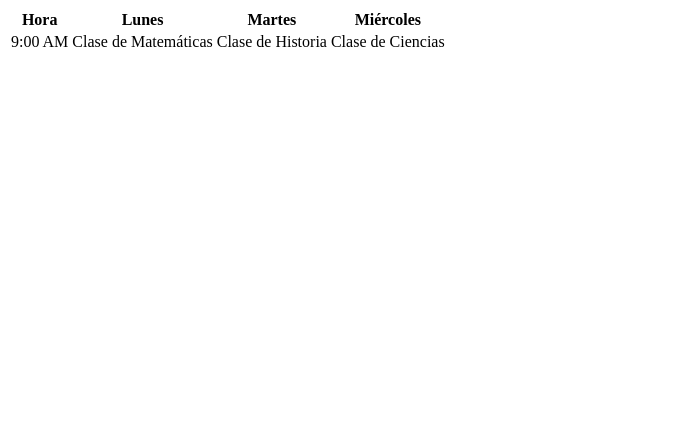
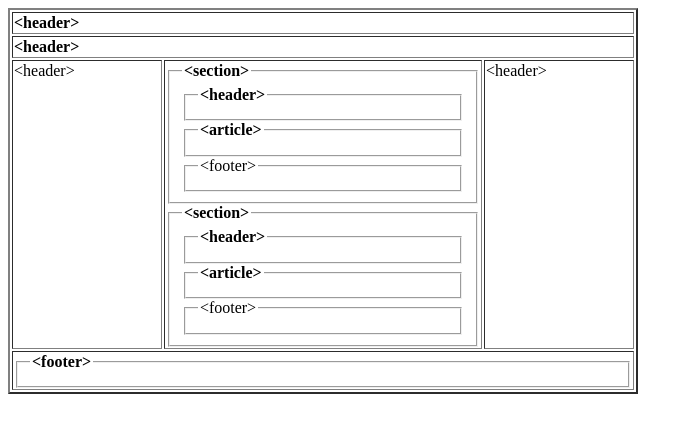
Before and after one commit to Ccgrober/PAG-HTML, a plain HTML site: page index.html in a window 1280 px wide. Shown: the whole page, without its empty margins (0-693 px from the left). Drawn offline with Linux system fonts and the light colour scheme.

Commit message:
praCTICA1

```diff
--- a/index.html
+++ b/index.html
@@ -6,22 +6,52 @@
     <title>Document</title>
 </head>
 <body>
-    <table>
+    <table border="2" width="630px">
         <tr>
-            <th>Hora</th>
-            <th>Lunes</th>
-            <th>Martes</th>
-            <th>Miércoles</th>
-            <!-- ...agrega más días aquí... -->
+            <th align="left" colspan="3">&lt;header&gt;</th>
         </tr>
         <tr>
-            <td>9:00 AM</td>
-            <td>Clase de Matemáticas</td>
-            <td>Clase de Historia</td>
-            <td>Clase de Ciencias</td>
-            <!-- ...agrega más actividades aquí... -->
+            <th align="left" colspan="3">&lt;header&gt;</th>
         </tr>
-        <!-- ...agrega más filas para otras horas... -->
+        <tr>
+            <td valign="top">&lt;header&gt;</td>
+            <td>
+                <form>
+                    <fieldset>
+                        <legend><b><font>&lt;section&gt;</font></b></legend>
+                        <fieldset>
+                            <legend><b>&lt;header&gt;</b></legend>
+                        </fieldset>
+                        <fieldset height="25%">
+                            <legend><b><font>&lt;article&gt;</font></b></legend>
+                        </fieldset>
+                        <fieldset>
+                            <legend>&lt;footer&gt;</legend>
+                        </fieldset>
+                    </fieldset>
+                    <fieldset>
+                        <legend><b><font>&lt;section&gt;</font></b></legend>
+                        <fieldset>
+                            <legend><b>&lt;header&gt;</b></legend>
+                        </fieldset>
+                        <fieldset height="25%">
+                            <legend><b><font>&lt;article&gt;</font></b></legend>
+                        </fieldset>
+                        <fieldset>
+                            <legend>&lt;footer&gt;</legend>
+                        </fieldset>
+                    </fieldset>
+                </form>
+            </td>
+            <td valign="top">&lt;header&gt;</td>
+        </tr>
+        <tr>
+            <td colspan="6">
+                <fieldset>
+                    <legend><b><font>&lt;footer&gt;</font></b></legend>
+                </fieldset>
+            </td>
+        </tr>
     </table>
 </body>
 </html>
```
